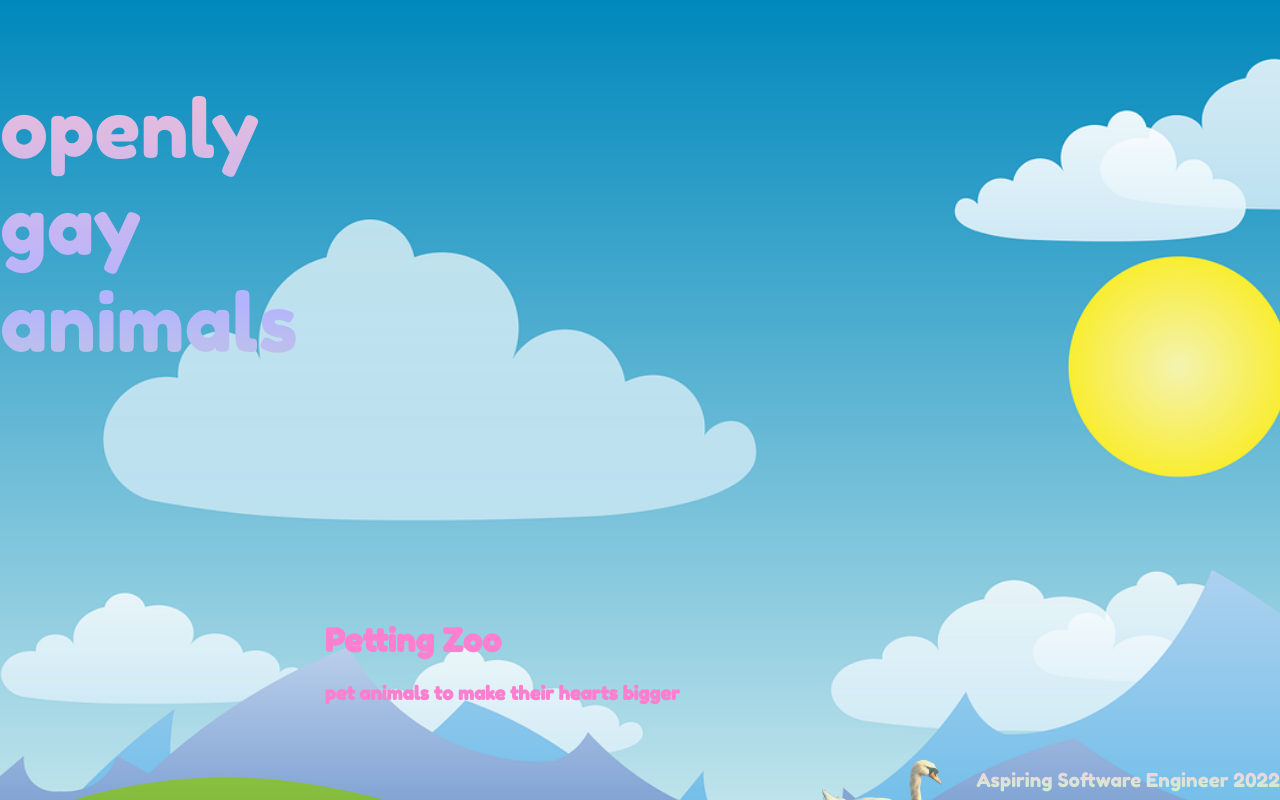
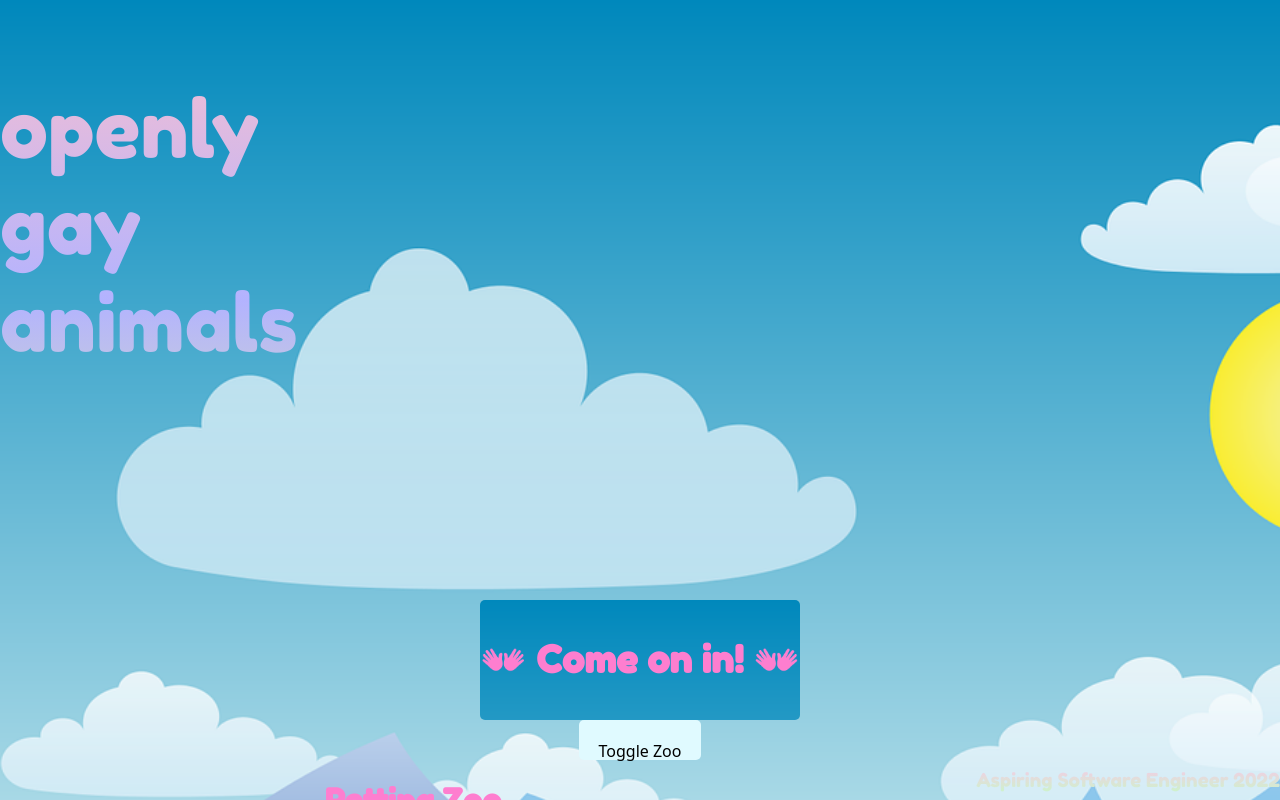
Before and after one commit to kashitamang/busy-zoo, a React (Create React App) app: page / in a window 1280 px wide. Shown: the top 800 px of the page. Built offline with nearby package versions, Linux system fonts and the light colour scheme.

Commit message:
adds openclosed sign

```diff
--- a/src/App.css
+++ b/src/App.css
@@ -37,6 +37,14 @@ button {
 
 }
 
-/* .swan {
-  font-size: 5rem;
-} */
+.closed {
+  background-image: url("./backgroundnight.png");
+  border-radius: 5px;
+  font-size: 2rem;
+}
+
+.open {
+  background-image: url("./backgroundday.png");
+  border-radius: 5px;
+  font-size: 2rem;
+}
--- a/src/App.js
+++ b/src/App.js
@@ -4,12 +4,14 @@ import './App.css';
 import Header from './Components/Header/Header.js';
 import Footer from './Components/Footer/Footer.js';
 import AnimalList from './Components/AnimalList/AnimalList.js';
+import OpenClosedSign from './Components/OpenClosedSign/OpenClosedSign.js';
 
 function App() {
   //declare hooks
   const [animals, setAnimals] = useState(['giraffe', 'dolphin', 'bison', 'monkey']);
   const [swanSize, setSwanSize] = useState(10);
   const [walrusSize, setWalrusSize] = useState(10);
+  const [zooIsOpen, setZooIsOpen] = useState(true);
 
   //click handlers
   function handleGiraffeClick(){
@@ -40,15 +42,17 @@ function App() {
   return (
     <div className="App">
       <Header/>
+      <OpenClosedSign zooIsOpen={zooIsOpen}/>
+      <button onClick={() => setZooIsOpen(!zooIsOpen)}>Toggle Zoo</button>
       <div className="petting-zoo">
         <h1>Petting Zoo</h1>
         <h3>pet animals to make their hearts bigger</h3>
-        <div className="gay-animal">
+        <div className="gay-animal swan">
           <button onClick={() => setSwanSize(swanSize + 1)}>pet</button>
           <button onClick={() => setWalrusSize(walrusSize - 1)}>oh no, you are making the other animals jealous...</button>
           <img src="swan.png" width={swanSize * 15}/>
         </div>
-        <div className="gay-animal">
+        <div className="gay-animal walrus">
           <button onClick={() => setWalrusSize(walrusSize + 1)}>pet</button>
           <button onClick={() => setSwanSize(swanSize - 1)}>oh no, you are making the other animals jealous</button>
           <img src="walrus.png" width={walrusSize * 15}/>
--- /dev/null
+++ b/src/Components/OpenClosedSign/OpenClosedSign.js
@@ -0,0 +1,11 @@
+export default function OpenClosedSign({ zooIsOpen }) {
+  return (
+    <div className={zooIsOpen ? 'open' : 'closed'}>
+      {
+        zooIsOpen
+          ? <h3>👐 Come on in! 👐</h3>
+          : <h3>🌙 shhhhh, it is sleeping time 🌙</h3>
+      }
+    </div>
+  );
+}
```
Also changed, not shown: 1 other file (tests, documents, lock files or other folders).
